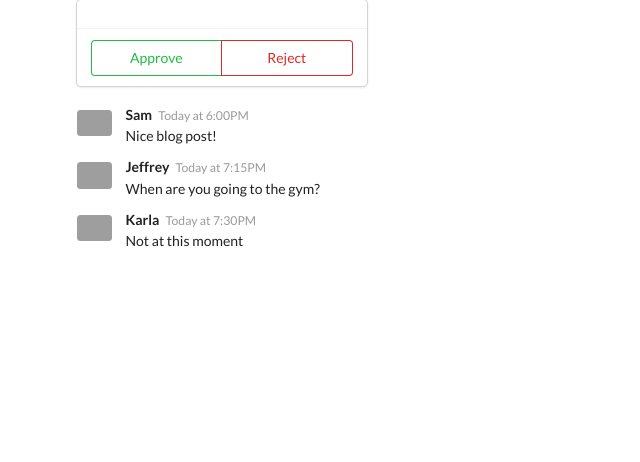
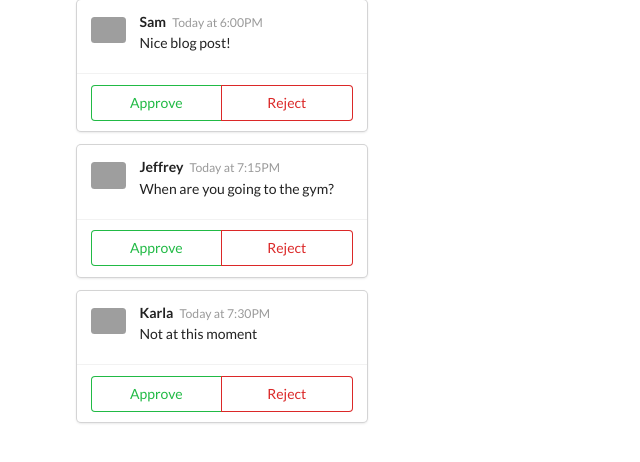
Before and after one commit to martinezjf2/components, a React (Create React App) app: page / in a window 1280 px wide. Shown: the top 462 px of the page, without its empty margins (0-640 px from the left). Built offline with nearby package versions, Linux system fonts and the light colour scheme; grey boxes are pictures that could not be loaded.

Commit message:
Comment detail would be considered as a prop so i have in props to the approval card and called in the props.children to get the data

```diff
--- a/src/App.js
+++ b/src/App.js
@@ -7,10 +7,14 @@ export default function App() {
     return (
 
     <div className="ui container comments">
-        <ApprovalCard />
         {data.map((comment) => {
+
            return (
+        <ApprovalCard>
+
            <CommentDetail name={comment.name} date={comment.date}message={comment.message}/>
+
+           </ApprovalCard >
            )
         })}
 
--- a/src/ApprovalCard.jsx
+++ b/src/ApprovalCard.jsx
@@ -1,9 +1,9 @@
 import React from "react"
 
-function ApprovalCard() {
+function ApprovalCard(props) {
     return (
         <div className="ui card">
-            <div className="content"></div>
+            <div className="content">{props.children}</div>
             <div className="extra content">
                 <div className="ui two buttons">
                     <div className="ui basic green button">Approve</div>
```
